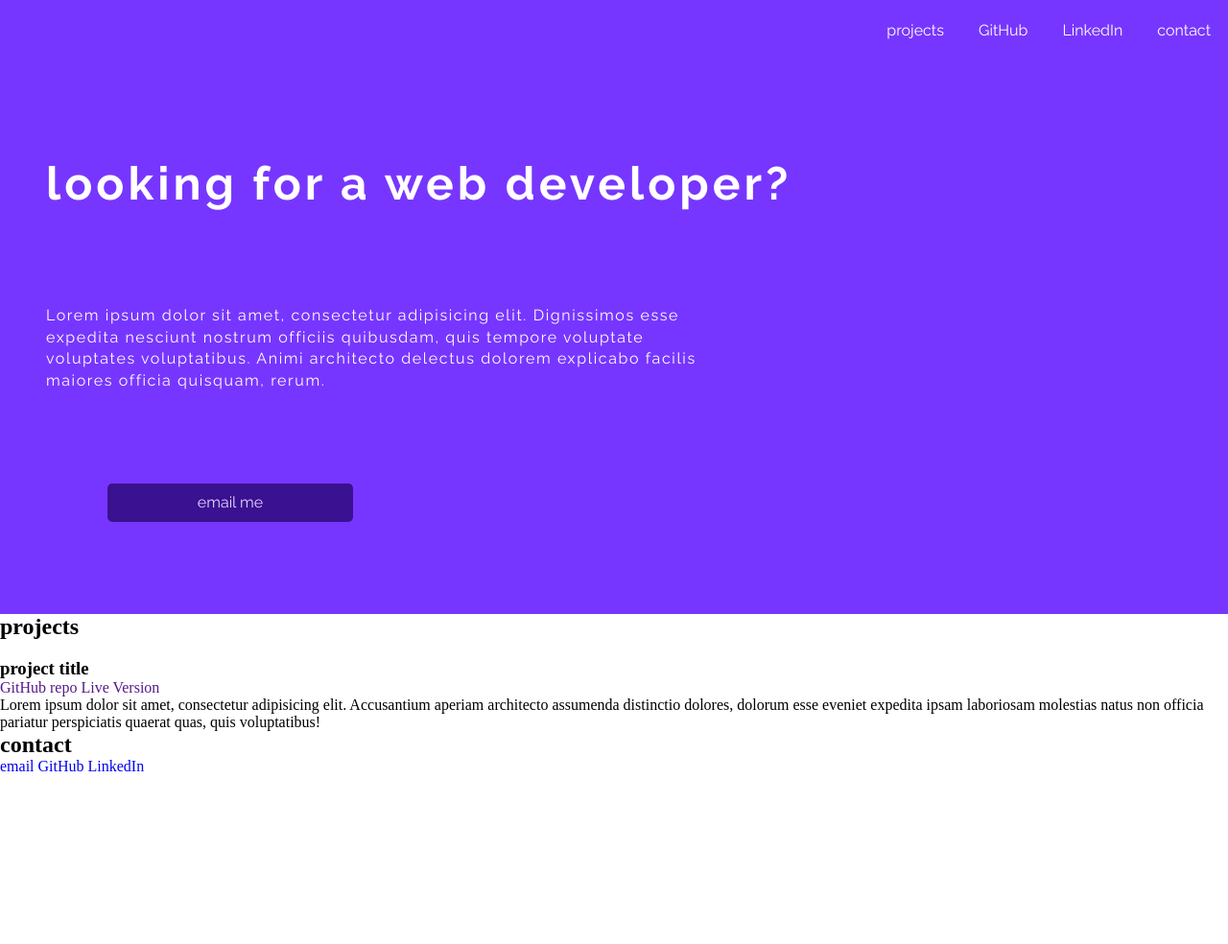
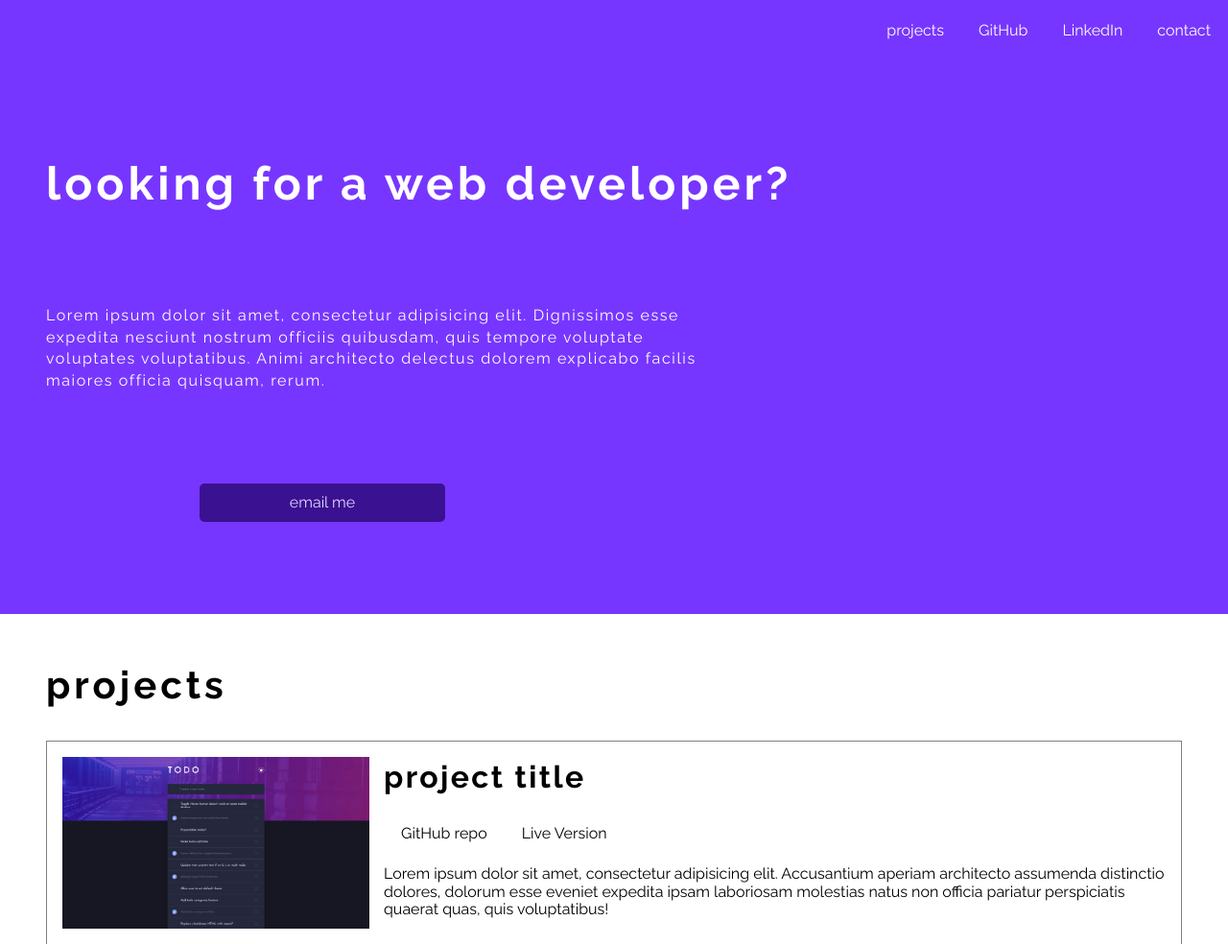
Before and after one commit to dotNATE/may-portfolio-new, a website: page index.html in a window 1280 px wide. Shown: the top 984 px of the page at 96% size. Before the commit the page ends 809 px from the top, so only its background shows below. Drawn offline with Linux system fonts and the light colour scheme.

Commit message:
added projects scss, added _mixins.scss

```diff
--- a/index.html
+++ b/index.html
@@ -23,7 +23,7 @@
 <section id="projects">
     <h2>projects</h2>
     <article class="projectContainer">
-        <img src="" alt="">
+        <img src="public/images/todo-project-dark.png" alt="">
         <h3>project title</h3>
         <div>
             <a href="">GitHub repo</a>
--- a/public/scss/_general.scss
+++ b/public/scss/_general.scss
@@ -6,6 +6,17 @@
   padding: 0;
 }
 
+h1, h2, h3, p, a {
+  font-family: 'Raleway', sans-serif;
+}
+
+h2 {
+  font-size: 2.5rem;
+  letter-spacing: 0.25rem;
+  line-height: 1.3;
+  margin-bottom: 2rem;
+}
+
 a {
   text-decoration: none;
 }
--- a/public/scss/_main.scss
+++ b/public/scss/_main.scss
@@ -6,7 +6,6 @@ main {
   padding: 0 3rem;
   color: white;
   background-color: $bgColor;
-  font-family: 'Raleway', sans-serif;
   & h1 {
     font-size: 3rem;
     letter-spacing: 0.25rem;
--- /dev/null
+++ b/public/scss/_mixins.scss
@@ -0,0 +1,12 @@
+@mixin link($textColor, $baseBgColor) {
+  color: $textColor;
+  display: flex;
+  justify-content: center;
+  height: 2.5rem;
+  padding: 0 1rem;
+  align-items: center;
+  border: 2px solid $baseBgColor;
+  &:hover {
+    border: 2px solid $textColor;
+  }
+}
--- a/public/scss/_nav.scss
+++ b/public/scss/_nav.scss
@@ -5,16 +5,6 @@ nav {
   justify-content: flex-end;
   align-items: center;
   & a {
-    color: white;
-    display: flex;
-    height: 2.5rem;
-    padding: 0 1rem;
-    font-family: 'Raleway', sans-serif;
-    justify-content: center;
-    align-items: center;
-    border: 2px solid $bgColor;
-    &:hover {
-      border: 2px solid white;
-    }
+    @include link(white, $bgColor);
   }
 }
--- a/public/scss/_projects.scss
+++ b/public/scss/_projects.scss
@@ -0,0 +1,38 @@
+#projects {
+  padding: 3rem;
+}
+
+.projectContainer {
+  display: grid;
+  grid-template-areas:
+    "img img img title title title"
+    "img img img links links links"
+    "img img img desc desc desc"
+    "img img img desc desc desc";
+  padding: 1rem;
+  grid-column-gap: 15px;
+  grid-row-gap: 11px;
+  border: 1px solid gray;
+  & img {
+    grid-area: img;
+    width: 20rem;
+  }
+  & h3 {
+    grid-area: title;
+    font-size: 2rem;
+    letter-spacing: 0.15rem;
+    line-height: 1.3;
+    // Todo add mixins to heading tags?
+  }
+  & div {
+    grid-area: links;
+    display: flex;
+    align-items: center;
+    & a {
+      @include link(black, white);
+    }
+  }
+  & p {
+    grid-area: desc;
+  }
+}
--- a/public/scss/style.scss
+++ b/public/scss/style.scss
@@ -1,4 +1,5 @@
 @import "variables";
+@import "mixins";
 @import "general";
 @import "nav";
 @import "main";
```
Also changed, not shown: public/css/style.css, public/images/todo-project-dark.png (added).
